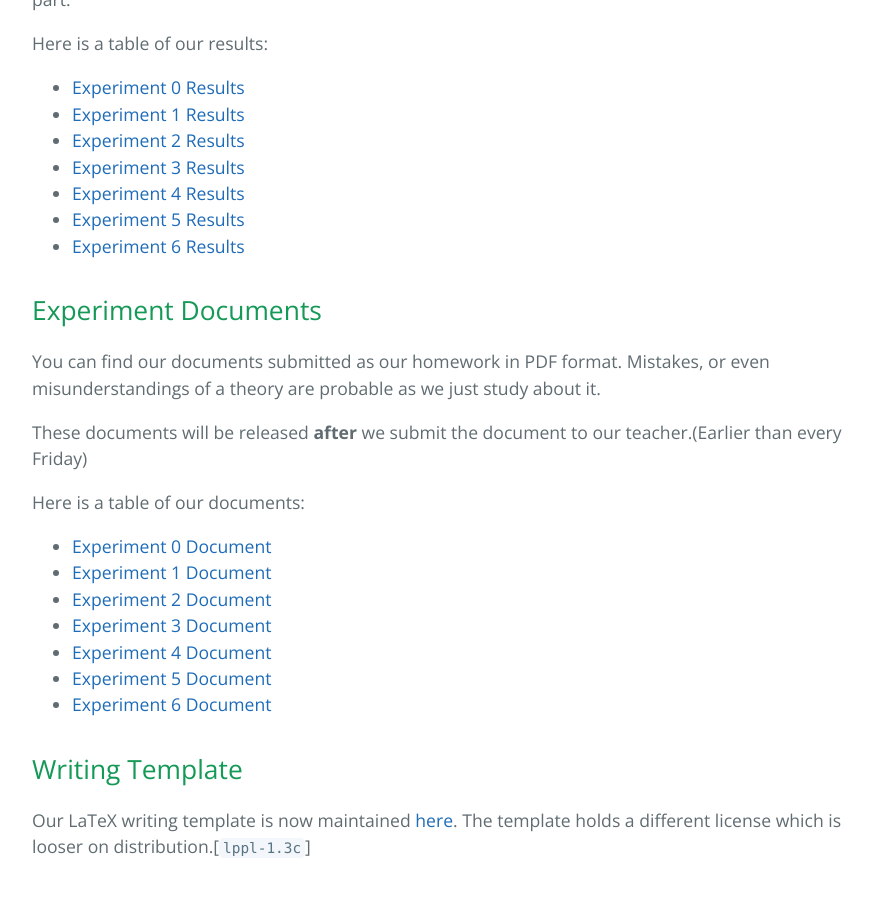
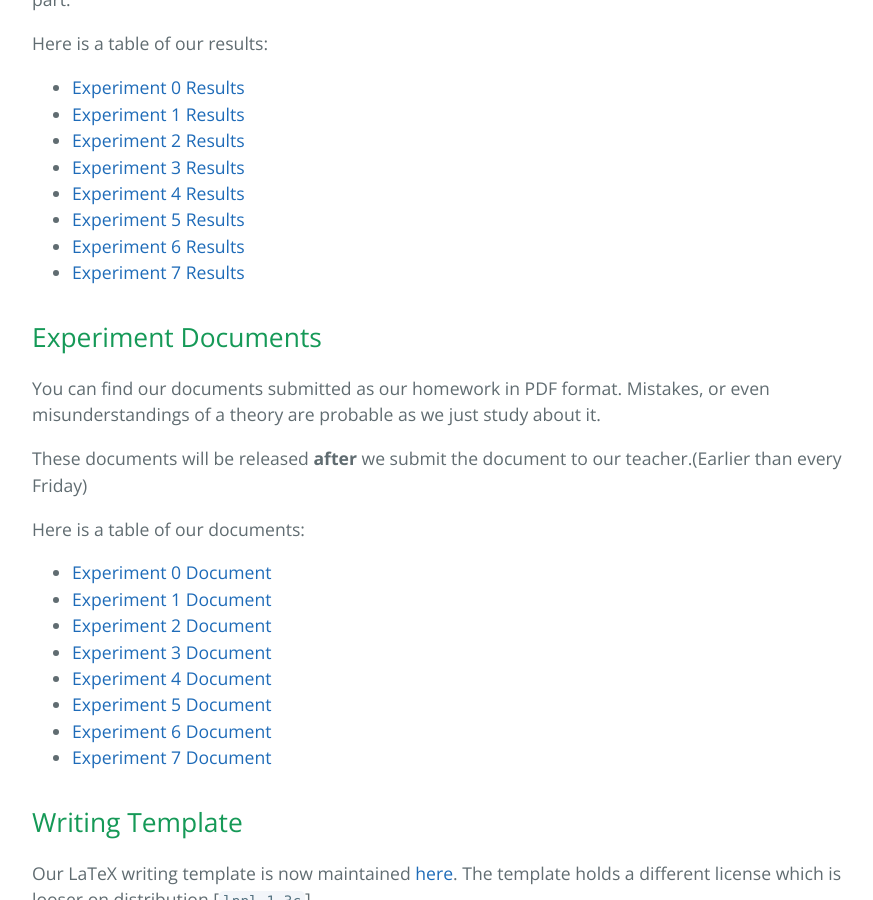
Before and after one commit to T0nyX1ang/Mathematical-Experiment, a Jekyll site: the page built from index.md, in a window 1280 px wide and 900 px high, scrolled down 966 px. Shown: the whole window, without its empty margins (192-1065 px from the left). Built offline with Jekyll 4.4.1, drawn with Linux system fonts in a browser that asks for light colours.

Commit message:
Update link to exp7 results and document

```diff
--- a/index.md
+++ b/index.md
@@ -30,6 +30,7 @@ Here is a table of our results:
 * [Experiment 4 Results](./exp4/experiment4.html)
 * [Experiment 5 Results](./exp5/experiment5.html)
 * [Experiment 6 Results](./exp6/experiment6.html)
+* [Experiment 7 Results](./exp7/experiment7.html)
 
 ## Experiment Documents
 You can find our documents submitted as our homework in PDF format. Mistakes, or even misunderstandings of a theory are probable as we just study about it.
@@ -44,6 +45,7 @@ Here is a table of our documents:
 * [Experiment 4 Document](./exp4/exp4.pdf)
 * [Experiment 5 Document](./exp5/exp5.pdf)
 * [Experiment 6 Document](./exp6/exp6.pdf)
+* [Experiment 7 Document](./exp7/exp7.pdf)
 
 ## Writing Template
 Our LaTeX writing template is now maintained [here](https://github.com/T0nyX1ang/WHU-MathExpThesis). The template holds a different license which is looser on distribution.[`lppl-1.3c`]
```
